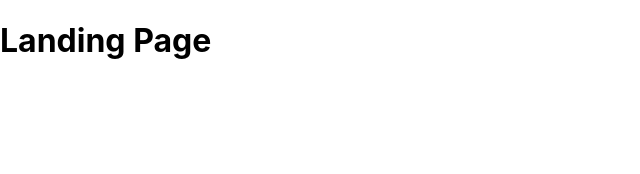
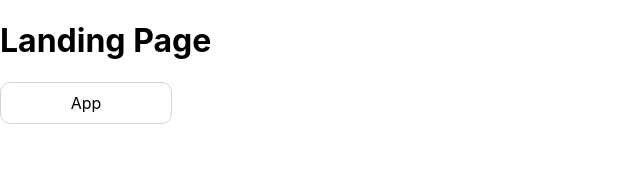
Before and after one commit to az-journal/nt, a React (Create React App) app: page / in a window 1280 px wide. Shown: the top 174 px of the page, without its empty margins (0-640 px from the left). Built offline with nearby package versions, Linux system fonts and the light colour scheme.

Commit message:
add routes

```diff
--- a/src/components/NFTCard.tsx
+++ b/src/components/NFTCard.tsx
@@ -1,5 +1,6 @@
 import { useState, useEffect } from 'react';
 import { useMoralis } from 'react-moralis';
+import { useNavigate } from 'react-router-dom';
 import Box from '@mui/material/Box';
 import Card from '@mui/material/Card';
 import CardActions from '@mui/material/CardActions';
@@ -15,6 +16,7 @@ type Props = {
 };
 
 const NFTCard = ({ data, chainId }: Props) => {
+    const navigate = useNavigate();
     const { Moralis } = useMoralis();
     const [metadata, setMetadata] = useState<any>();
     const [progress, setProgress] = useState<number>(-1);
@@ -48,7 +50,7 @@ const NFTCard = ({ data, chainId }: Props) => {
     }, []);
 
     return (
-        <Card sx={{ width: 250 }}>
+        <Card sx={{ width: 250 }} onClick={() => navigate(`/app/nft/${data.nftAddress}/${data.nftId}`)}>
             {metadata && (
                 <CardActionArea>
                     <CardMedia
--- a/src/views/LandingPage.tsx
+++ b/src/views/LandingPage.tsx
@@ -1,7 +1,24 @@
+import { useNavigate } from 'react-router-dom';
+
 const LandingPage = () => {
+    const navigate = useNavigate();
+
     return (
         <div>
             <h1>Landing Page</h1>
+            <div
+                style={{
+                    width: '150px',
+                    border: '1px solid lightgray',
+                    borderRadius: '10px',
+                    padding: '10px',
+                    cursor: 'pointer',
+                    textAlign: 'center',
+                }}
+                onClick={() => navigate('/app')}
+            >
+                App
+            </div>
         </div>
     );
 };
```
